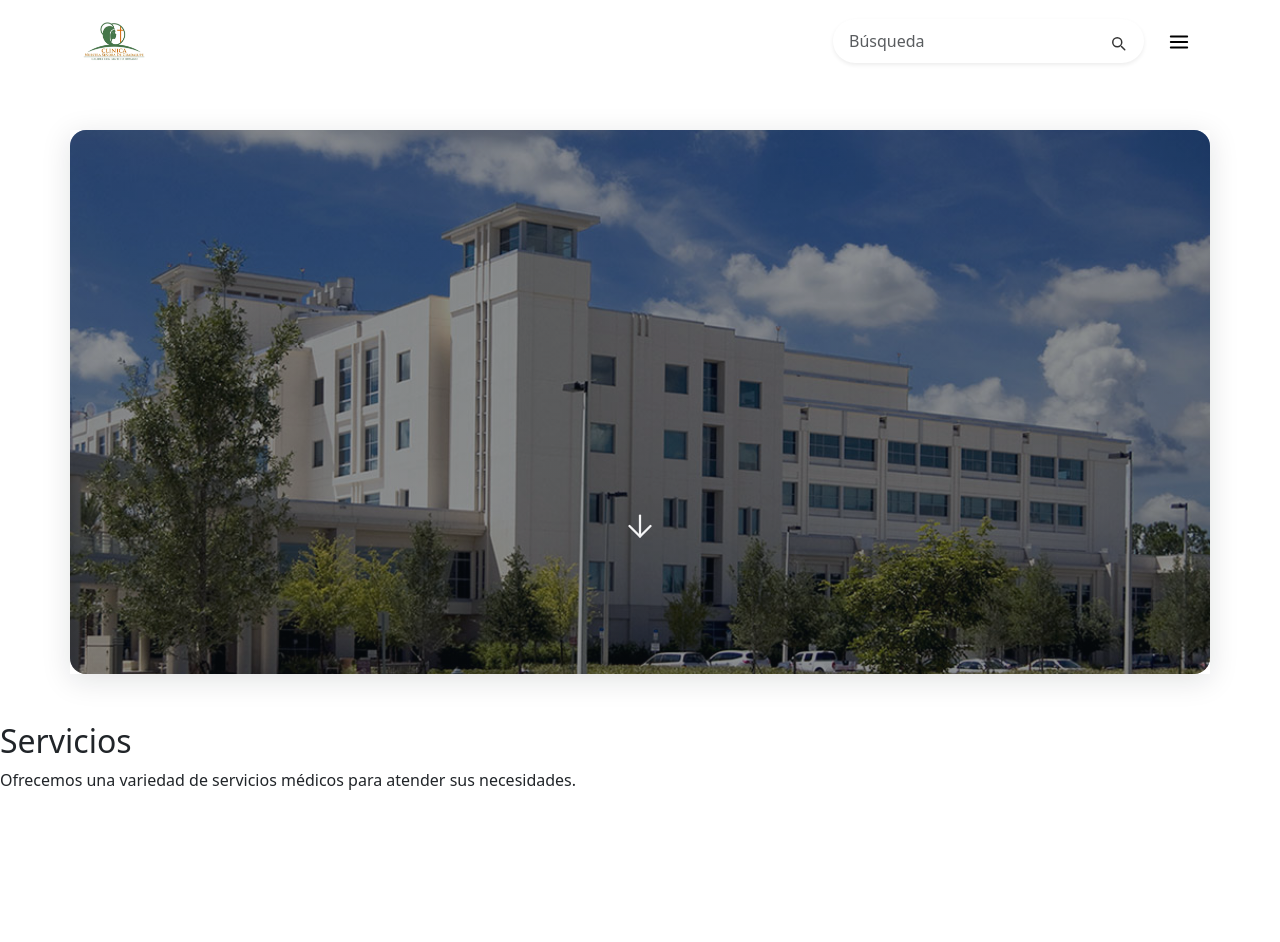
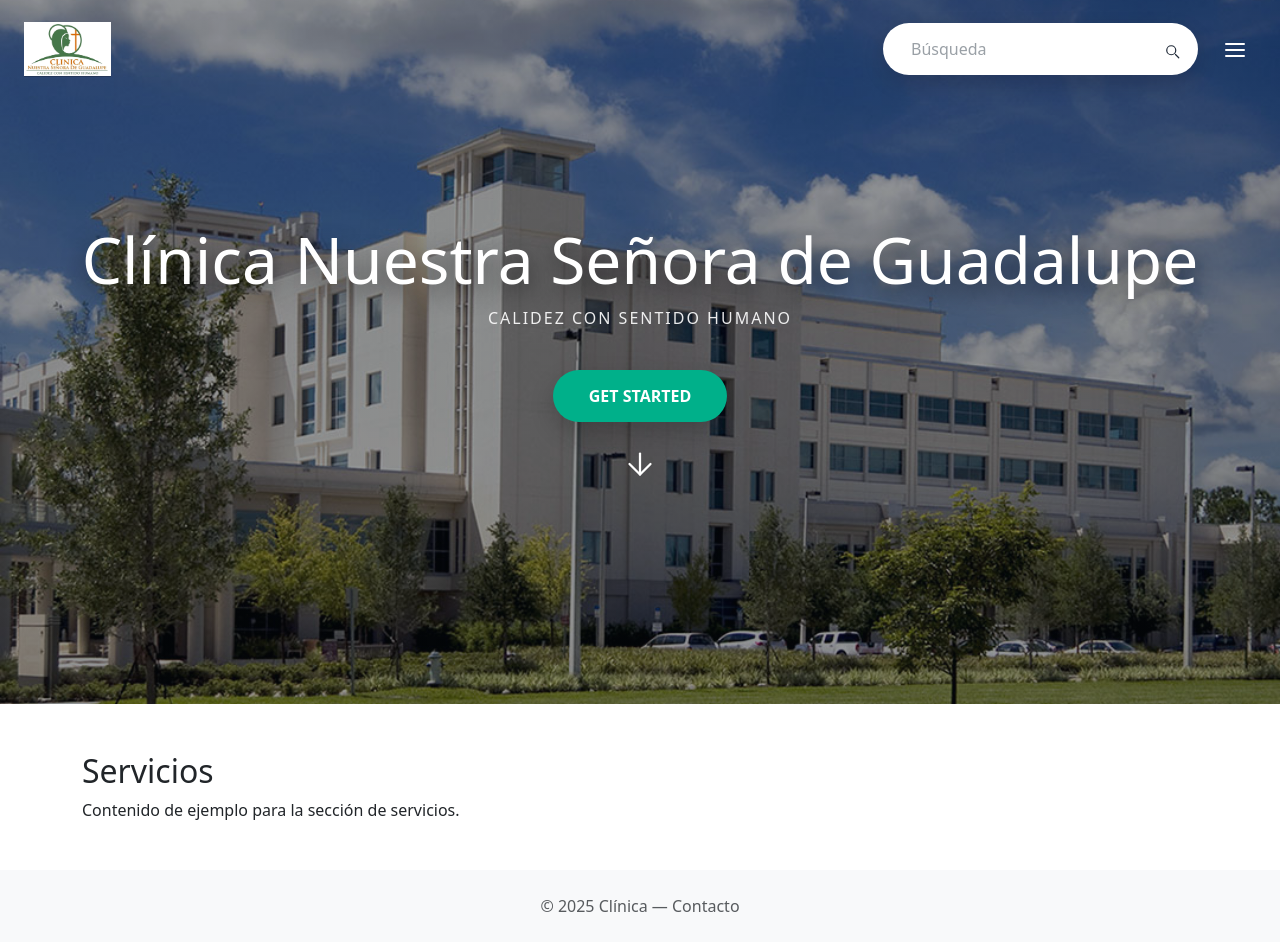
Before and after one commit to REBX-JOS/ClinicaAgenda, a PHP site: page /html/html_inicio.html in a window 1280 px wide. Before the commit the page ends 790 px from the top, so only its background shows below. Run offline with PHP 8.4, Linux system fonts and the light colour scheme.

Commit message:
Cambio en el aspecto corregimos el border radius del hero y el fondo

```diff
--- a/inicio/html/html_inicio.html
+++ b/inicio/html/html_inicio.html
@@ -1,80 +1,60 @@
-<!-- Preguntar a chatGPT
-    a que se refiere con visible en md+ , en xs/md se puede abrir un modal u offcanvas según prefieras
-    como es que hicimos el simbolo de búsqueda
-    como es que funciona el header, no entiendo de donde salen tantos atributos para las etiquetas
--->
-
-<!DOCTYPE html>
+<!doctype html>
 <html lang="es">
 <head>
-    <meta charset="UTF-8"/>
-    <meta name="viewport" content="width=device-width, initial-scale=1.0"/>
-    <title>Inicio</title>
-    <link rel="icon" type="image/png" href="../img/favicon.png"/>
-    <!-- Estilos -->
-    <link rel="stylesheet" href="../styles/style_inicio.css"/>
-    <!-- Bootstrap 5 CSS -->
-    <link href="https://cdn.jsdelivr.net/npm/bootstrap@5.3.2/dist/css/bootstrap.min.css" rel="stylesheet"/>
+  <meta charset="utf-8" />
+  <meta name="viewport" content="width=device-width,initial-scale=1" />
+  <title>Clinica Agenda</title>
+
+  <link href="https://cdn.jsdelivr.net/npm/bootstrap@5.3.2/dist/css/bootstrap.min.css" rel="stylesheet">
+  <link rel="stylesheet" href="../styles/style_inicio.css" />
 </head>
 <body>
-    <!-- Navbar -->
-    <nav class="navbar navbar-expand bg-transparent py-3">
-        <div class="container">
-            <!-- Logo -->
-            <a class="navbar-brand me-auto" href="#" aria-label="Logo de la clínica">
-                <img src="../images/logo.png" alt="Logotipo" class="img-fluid" style="max-height: 40px;"/>
+
+  <!-- HERO (full-width) -->
+  <header class="hero-wrapper">
+    <div class="hero">
+      <div class="hero-bg" role="img" aria-label="Edificio de la clínica"></div>
+
+      <!-- overlay oscuro -->
+      <div class="hero-overlay" aria-hidden="true"></div>
+
+      <!-- NAV dentro del hero (z-index mayor que overlay) -->
+      <nav class="hero-navbar d-flex align-items-center" role="navigation" aria-label="Barra principal">
+        <div class="container-fluid d-flex align-items-center justify-content-between px-4">
+          <!-- Logo a la izquierda -->
+          <a class="navbar-brand" href="#" aria-label="Inicio">
+            <img src="../images/logo.png" alt="Logotipo Clínica" class="logo">
           </a>
 
-             <!-- búsqueda (pill) visible -->
-            <div class="d-none d-md-flex align-items-center me-3">
-                <div class="search-pill d-flex align-items-center px-3 py-1 bg-white shadow-sm rounded-pill">
-                    <input id="searchPill" class="form-control border-0 ps-0" type="search" placeholder="Búsqueda" aria-label="Buscar"/>
-                    <button id="searchButton" class="btn btn-link p-0 ms-2" aria-label="Buscar">
+          <!-- Controles a la derecha: búsqueda + icono hamburguesa -->
+          <div class="d-flex align-items-center gap-3">
+            <div class="search-pill d-none d-md-flex align-items-center px-3">
+              <input id="heroSearch" class="form-control border-0 bg-transparent" type="search" placeholder="Búsqueda" aria-label="Buscar">
+              <button id="searchBtn" class="btn btn-link p-0 ms-2" aria-label="Buscar">
                 <svg width="18" height="18" viewBox="0 0 24 24" fill="none" aria-hidden="true">
-                        <path d="M21 21l-4.35-4.35" stroke="#333" stroke-width="2" stroke-linecap="round"></path>
-                        <circle cx="11" cy="11" r="6" stroke="#333" stroke-width="2" stroke-linecap="round" stroke-linejoin="round"></circle>
-                </div>
-            </div>
-
-            <!-- Menú de navegación -->
-             <!-- hamburguesa (offcanvas) -->
-            <button class="btn btn-outline-light border-0 p-2" type="button" data-bs-toggle="offcanvas" data-bs-target="#menuOffcanvas" aria-controls="menuOffcanvas" aria-label="Abrir menú">
-                <svg width="22" height="22" viewBox="0 0 24 24" fill="none" aria-hidden="true">
-                <path d="M3 6h18M3 12h18M3 18h18" stroke="#000" stroke-width="2" stroke-linecap="round"></path>
+                  <path d="M21 21l-4.35-4.35" stroke="#1f2937" stroke-width="1.6" stroke-linecap="round"></path>
+                  <circle cx="11" cy="11" r="6" stroke="#1f2937" stroke-width="1.6"></circle>
                 </svg>
               </button>
             </div>
+
+            <!-- Hamburger -->
+            <button id="menuToggle" class="btn btn-transparent p-2" type="button" aria-label="Abrir menú" aria-expanded="false" aria-controls="menuOffcanvas">
+              <svg width="24" height="24" viewBox="0 0 24 24" fill="none" aria-hidden="true">
+                <path d="M3 6h18M3 12h18M3 18h18" stroke="#fff" stroke-width="2" stroke-linecap="round"></path>
+              </svg>
+            </button>
+          </div>
+        </div>
       </nav>
 
-    <!-- OFFCANVAS MENU -->
-    <div class="offcanvas offcanvas-end" tabindex="-1" id="menuOffcanvas" aria-labelledby="menuOffcanvasLabel">
-        <div class="offcanvas-header">
-        <h5 id="menuOffcanvasLabel">Menú</h5>
-        <button type="button" class="btn-close text-reset" data-bs-dismiss="offcanvas" aria-label="Cerrar"></button>
-        </div>
-        <div class="offcanvas-body">
-        <nav class="nav flex-column">
-            <a class="nav-link" href="/logIn/html/html_logIn.html">Login</a>
-        </nav>
-        </div>
-    </div>
+      <!-- Contenido principal centrado -->
+      <div class="hero-content d-flex flex-column justify-content-center align-items-center text-center text-white px-3">
+        <h1 class="hero-title">Clínica Nuestra Señora de Guadalupe</h1>
+        <p class="hero-sub">CALIDEZ CON SENTIDO HUMANO</p>
+        <a href="#servicios" class="btn cta-btn mt-3">GET STARTED</a>
 
-    <!-- Hero o CTA, es la que transmite el proposito de la clinica -->
-    <header class="hero-wrapper container my-5 p-0">
-        <div class="hero rounded-4 overflow-hidden position-relative">
-        <!-- imagen de fondo con overlay -->
-        <div class="hero-bg" role="img" aria-label="Vista del edificio de la clínica"></div>
-
-        <div class="hero-overlay"></div>
-
-        <!-- contenido centrado -->
-        <div class="hero-content container h-100 d-flex flex-column justify-content-center align-items-center text-center text-white px-3">
-            <h1 class="display-4 fw-light hero-title">Clínica Nuestra Señora de Guadalupe</h1>
-            <p class="lead mt-2 text-uppercase letter-spacing-3">Calidez con sentido humano</p>
-            <a href="#servicios" class="btn btn-success btn-lg rounded-pill mt-4 px-4 py-2">Get Started</a>
-
-            <!-- flecha down -->
-            <a href="#servicios" class="down-anchor mt-5 text-white" aria-label="Ir a servicios">
+        <a href="#servicios" class="down-anchor mt-4" aria-label="Ir a servicios">
           <svg width="36" height="36" viewBox="0 0 24 24" fill="none" aria-hidden="true">
             <path d="M12 5v14" stroke="#fff" stroke-width="1.5" stroke-linecap="round"></path>
             <path d="M19 12l-7 7-7-7" stroke="#fff" stroke-width="1.5" stroke-linecap="round" stroke-linejoin="round"></path>
@@ -83,13 +63,30 @@
       </div>
     </div>
   </header>
-    <main>
-        <section>
+
+  <!-- Offcanvas demo (Bootstrap) -->
+  <div class="offcanvas offcanvas-end" tabindex="-1" id="menuOffcanvas" aria-labelledby="menuOffcanvasLabel">
+    <div class="offcanvas-header">
+      <h5 id="menuOffcanvasLabel">Menú</h5>
+      <button type="button" class="btn-close text-reset" data-bs-dismiss="offcanvas" aria-label="Cerrar"></button>
+    </div>
+    <div class="offcanvas-body">
+      <nav class="nav flex-column">
+        <a class="nav-link" href="#servicios">Servicios</a>
+        <a class="nav-link" href="#especialidades">Especialidades</a>
+        <a class="nav-link" href="#contacto">Contacto</a>
+      </nav>
+    </div>
+  </div>
+
+  <main id="servicios" class="container my-5">
     <h2>Servicios</h2>
-            <p>Ofrecemos una variedad de servicios médicos para atender sus necesidades.</p>
-        </section>
+    <p>Contenido de ejemplo para la sección de servicios.</p>
   </main>
 
+  <footer class="py-4 text-center text-muted bg-light">© 2025 Clínica — Contacto</footer>
+
+  <script src="https://cdn.jsdelivr.net/npm/bootstrap@5.3.2/dist/js/bootstrap.bundle.min.js"></script>
   <script src="../scripts/script_inicio.js"></script>
 </body>
 </html>
--- a/inicio/styles/style_inicio.css
+++ b/inicio/styles/style_inicio.css
@@ -1,95 +1,137 @@
-/* styles.css - estilos extras para hero */
-/* Tipografía base */
-body {
-  font-family: "Montserrat", system-ui, -apple-system, "Segoe UI", Roboto, "Helvetica Neue", Arial;
-  background: #f7f7f7;
+/* styles_inicio.css */
+
+/* Reset / base */
+:root {
+  --overlay-color: rgba(6, 12, 18, 0.5); /* tono oscuro del overlay */
+  --cta: #00b08a;
 }
 
-/* Contenedor del hero con borde y esquina redondeada */
+/* Hacer hero full-width */
 .hero-wrapper {
-  box-shadow: 0 6px 28px rgba(18, 24, 33, 0.12);
-  overflow: hidden;
+  width: 100%;
+  margin: 0;
+  padding: 0;
 }
 
-/* Imagen de fondo: usa background-image en .hero-bg */
+/* El bloque hero ocupa viewport (ajustar altura) */
 .hero {
-  height: 68vh; /* ajusta según preferencia */
-  min-height: 520px;
   position: relative;
+  height: 88vh;
+  min-height: 640px;
+  display: block;
+  overflow: hidden;
+  border-radius: 0; /* quitar cualquier radius */
 }
 
-/* Ajusta la URL a tu imagen real */
+/* imagen de fondo */
 .hero-bg {
-  background-image: url('images/clinic-bg.jpg');
+  position: absolute;
+  inset: 0;
+  background-image: url('../images/hero-bg.jpg');
   background-position: center;
   background-size: cover;
-  filter: saturate(0.95) brightness(0.85);
-  position: absolute;
-  inset: 0;
+  filter: saturate(0.95) brightness(0.95);
+  z-index: 1;
+  border-radius: 0; /* asegurar sin radio */
 }
 
-/* overlay oscuro sutil para mejorar lectura */
+/* overlay oscuro encima de la imagen */
 .hero-overlay {
   position: absolute;
   inset: 0;
-  background: linear-gradient(180deg, rgba(11,20,28,0.36), rgba(11,20,28,0.36));
+  background: linear-gradient(180deg, var(--overlay-color), var(--overlay-color));
+  z-index: 2;
+  pointer-events: none; /* no bloquear interacciones con elementos encima */
+  border-radius: 0;
+  opacity: 80%;
 }
 
-/* contenido encima del overlay */
-.hero-content { z-index: 2; }
-
-/* título grande y ligero */
-.hero-title {
-  font-weight: 300;
-  font-size: clamp(1.8rem, 4.4vw, 3.6rem);
-  line-height: 1.05;
-  margin-bottom: 0.4rem;
+/* NAV dentro del hero — debe tener z-index mayor que overlay */
+.hero-navbar {
+  position: absolute;
+  top: 22px;
+  left: 0;
+  right: 0;
+  z-index: 5;
+  pointer-events: auto;
 }
 
-/* pequeña separación y tracking del subtítulo */
-.lead.letter-spacing-3 {
-  letter-spacing: 2px;
-  font-weight: 400;
+/* Estilos del logo para verse grande y ligeramente translúcido */
+.logo {
+  height: 54px;
+  display: block;
+  filter: drop-shadow(0 1px 0 rgba(0,0,0,0.2));
 }
 
-/* search pill estilo */
+/* Search pill: blanco con sombra */
 .search-pill {
+  background: #fff;
+  border-radius: 999px;
+  padding: 8px 14px;
+  align-items: center;
+  box-shadow: 0 8px 20px rgba(2,6,23,0.18);
   min-width: 260px;
-  border-radius: 999px;
-  gap: .5rem;
 }
 
-/* input dentro de la pill */
-.search-pill .form-control:focus {
-  box-shadow: none;
-  outline: none;
+/* Input dentro de la pill — fondo transparente para que se vea blanco */
+.search-pill .form-control {
+  background: transparent;
+  color: #111;
+  min-width: 160px;
+}
+.search-pill .form-control::placeholder { color: #9aa0a6; }
+
+/* Botón hamburguesa (hacer los trazos en blanco) */
+#menuToggle svg path { stroke: #fff; }
+
+/* Contenido principal centrado */
+.hero-content {
+  position: relative;
+  z-index: 4; /* encima del overlay pero debajo del navbar */
+  height: 100%;
+  display: flex;
+  flex-direction: column;
+  justify-content: center;
+  align-items: center;
+  text-align: center;
+  padding: 0 20px;
 }
 
-/* botón CTA personalizado */
-.btn-success {
-  background: #00a57a;
-  border: 0;
-  box-shadow: 0 6px 18px rgba(0,165,122,0.18);
+/* Titular grande y blanco */
+.hero-title {
+  font-family: "Montserrat", system-ui, sans-serif;
+  font-weight: 300;
+  color: #fff;
+  font-size: clamp(2rem, 5vw, 4.2rem);
+  margin: 0 0 8px;
+  text-shadow: 0 8px 22px rgba(0,0,0,0.5);
 }
 
-/* flecha: pequeño efecto */
-.down-anchor svg {
-  opacity: 0.95;
-  transition: transform .25s ease;
-}
-.down-anchor:hover svg { transform: translateY(6px); }
-
-/* responsive: reducción de altura en pantallas pequeñas */
-@media (max-width: 768px) {
-  .hero {
-    height: 60vh;
-    min-height: 420px;
-  }
-  /* esconder la búsqueda en pantallas pequeñas (ya se oculta con d-none d-md-flex) */
+/* subtítulo */
+.hero-sub {
+  color: rgba(255,255,255,0.9);
+  letter-spacing: 2px;
+  margin-bottom: 24px;
 }
 
-/* accesibilidad: contraste del texto en imagen */
-.hero-content .lead,
-.hero-content .display-4 {
-  text-shadow: 0 2px 10px rgba(0,0,0,0.35);
+/* CTA */
+.cta-btn {
+  background: var(--cta);
+  color: #fff;
+  padding: 14px 36px;
+  border-radius: 40px;
+  text-transform: uppercase;
+  font-weight: 600;
+  box-shadow: 0 10px 24px rgba(0,0,0,0.2);
+  border: 0;
 }
+
+/* flecha */
+.down-anchor svg path { stroke: #fff; }
+
+/* Responsive: reducir altura en móviles y mostrar búsqueda en modo hamburguesa si necesario */
+@media (max-width: 991px) {
+  .hero { min-height: 520px; height: 72vh; }
+  .search-pill { min-width: 200px; }
+  .logo { height: 48px; }
+}
```
Also changed, not shown: inicio/scripts/script_inicio.js (+11 -14 lines), inicio/images/hero-bg.jpg (renamed from inicio/images/clinic-bg.jpg). Lines whose indentation alone changed are shown as unchanged.
